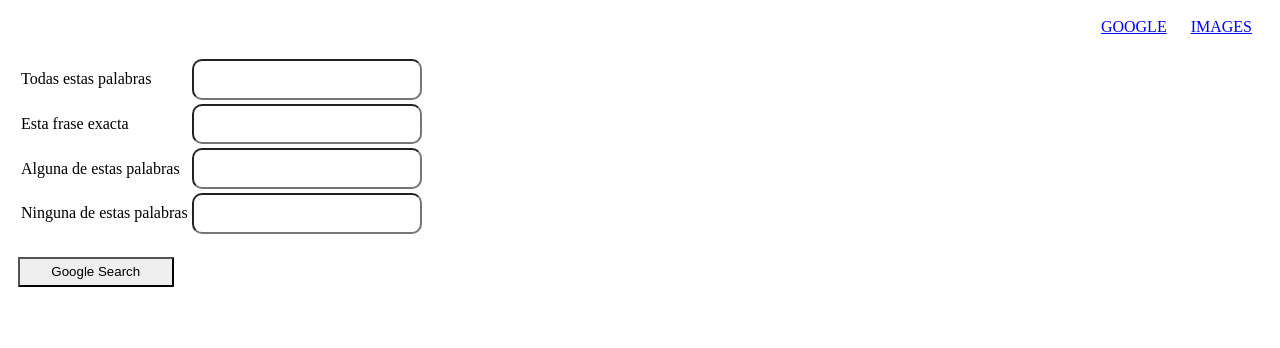
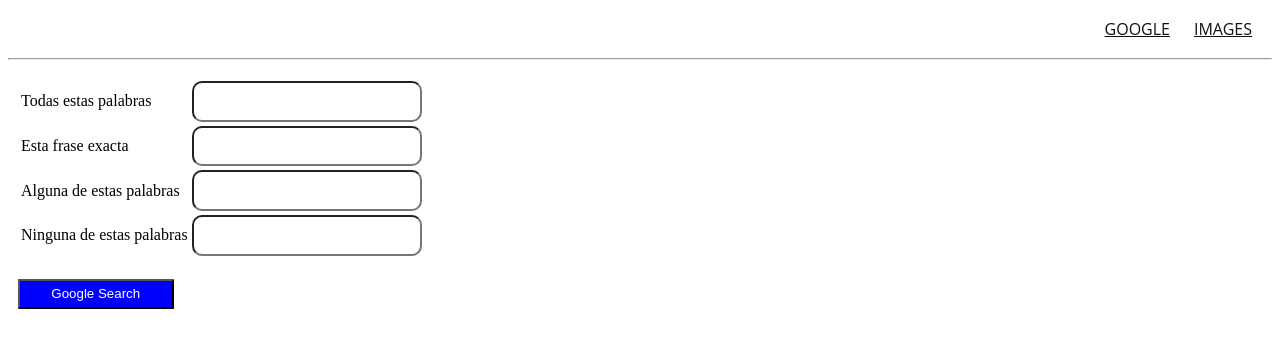
Before and after one commit to adanpinnero/search, a plain HTML site: page advanced.html in a window 1280 px wide. Drawn offline with Linux system fonts and the light colour scheme.

Commit message:
all done v1.0

```diff
--- a/advanced.html
+++ b/advanced.html
@@ -14,6 +14,8 @@
               border-radius: 1px;
               width: 12.5%;
               height: 30px;
+              background-color:blue;
+              color:white
             }
             div {
                 text-align: left;
@@ -26,6 +28,8 @@
             a {
                 text-align: center;
                 padding: 10px;
+                color: #111;
+                font-family: 'Open Sans', sans-serif;
             }
 
         </style>
@@ -35,7 +39,7 @@
             <a href="index.html">GOOGLE</a>
             <a href="image.html">IMAGES</a>
         </div>
-
+        <hr style="color: GRAY;" />
         <form action="https://google.com/search">
             <div>
                 <table>
```
Also changed, not shown: index.html (+2 -0 lines).
